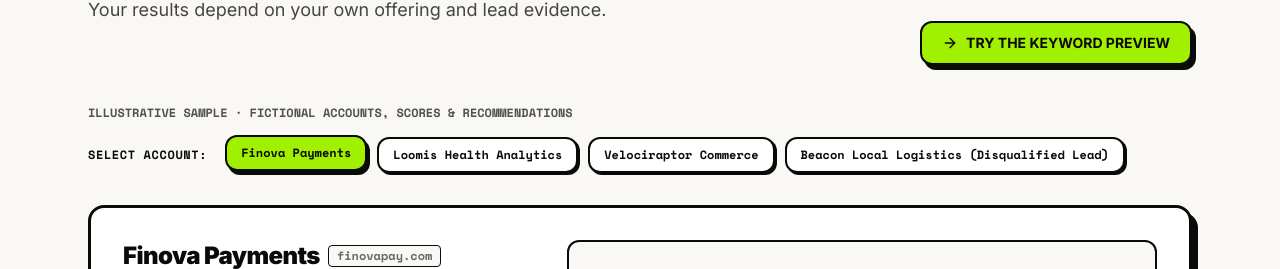
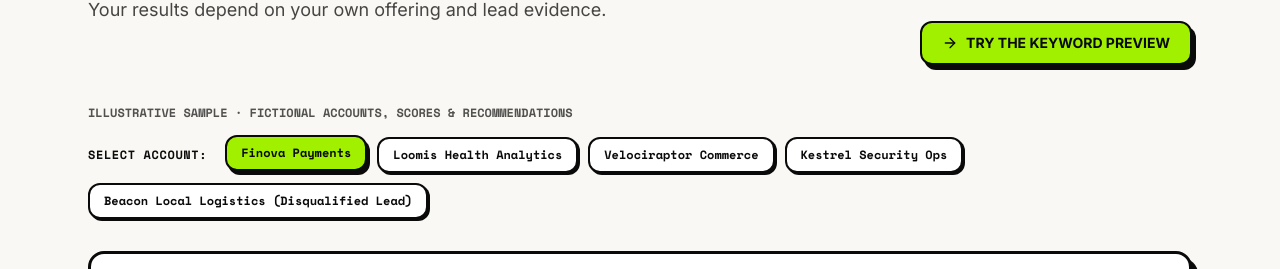
Before and after one commit to akashvjoff/ICP, a React (Vite) app: page / in a window 1280 px wide. Shown: the part 2426-2695 px from the top of the page. Built offline with nearby package versions, Linux system fonts and the light colour scheme; no server answers.

Commit message:
Show all homepage sample accounts

```diff
--- a/src/components/marketing/InteractiveTeaser.tsx
+++ b/src/components/marketing/InteractiveTeaser.tsx
@@ -39,16 +39,17 @@ export const InteractiveTeaser: React.FC = () => {
 
         <p className="mb-4 font-mono text-xs font-bold text-[#0A0A0A]/70">ILLUSTRATIVE SAMPLE · FICTIONAL ACCOUNTS, SCORES &amp; RECOMMENDATIONS</p>
         {/* Lead Switcher Buttons */}
-        <div className="flex flex-wrap items-center gap-2.5 mb-8">
+        <div className="flex flex-wrap items-center gap-2.5 mb-8" role="group" aria-label="Select sample account">
           <span className="font-mono text-xs font-bold uppercase tracking-wider text-[#0A0A0A] mr-2">
             SELECT ACCOUNT:
           </span>
-          {SAMPLE_LEADS.slice(0, 3).map((lead) => {
+          {SAMPLE_LEADS.slice(0, 4).map((lead) => {
             const isSelected = lead.id === selectedLeadId;
             return (
               <button
                 key={lead.id}
                 onClick={() => setSelectedLeadId(lead.id)}
+                aria-pressed={isSelected}
                 className={`
                   px-3.5 py-2
                   rounded-xl
@@ -70,6 +71,7 @@ export const InteractiveTeaser: React.FC = () => {
           {SAMPLE_LEADS[4] && (
             <button
               onClick={() => setSelectedLeadId(SAMPLE_LEADS[4].id)}
+              aria-pressed={selectedLeadId === SAMPLE_LEADS[4].id}
               className={`
                 px-3.5 py-2
                 rounded-xl
```
